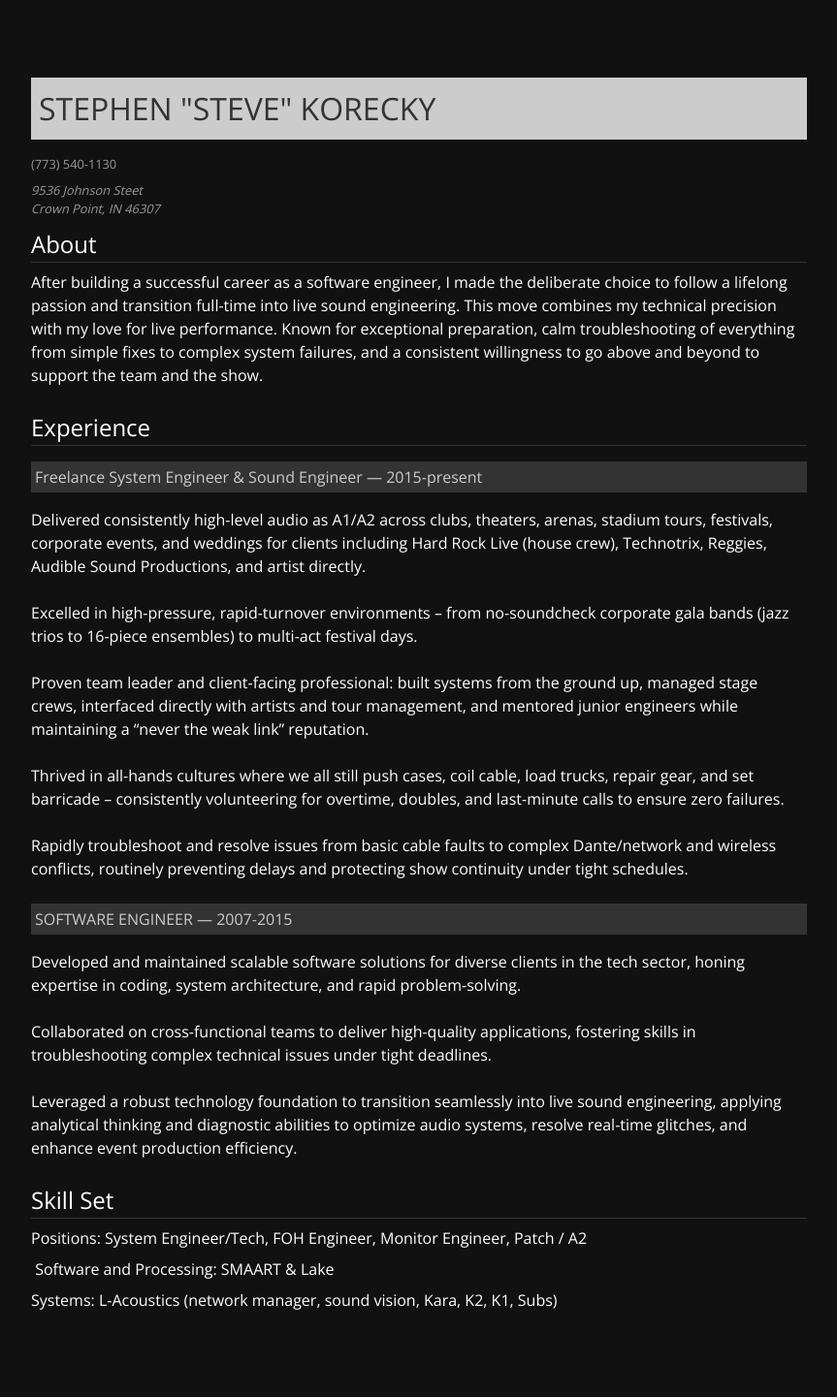
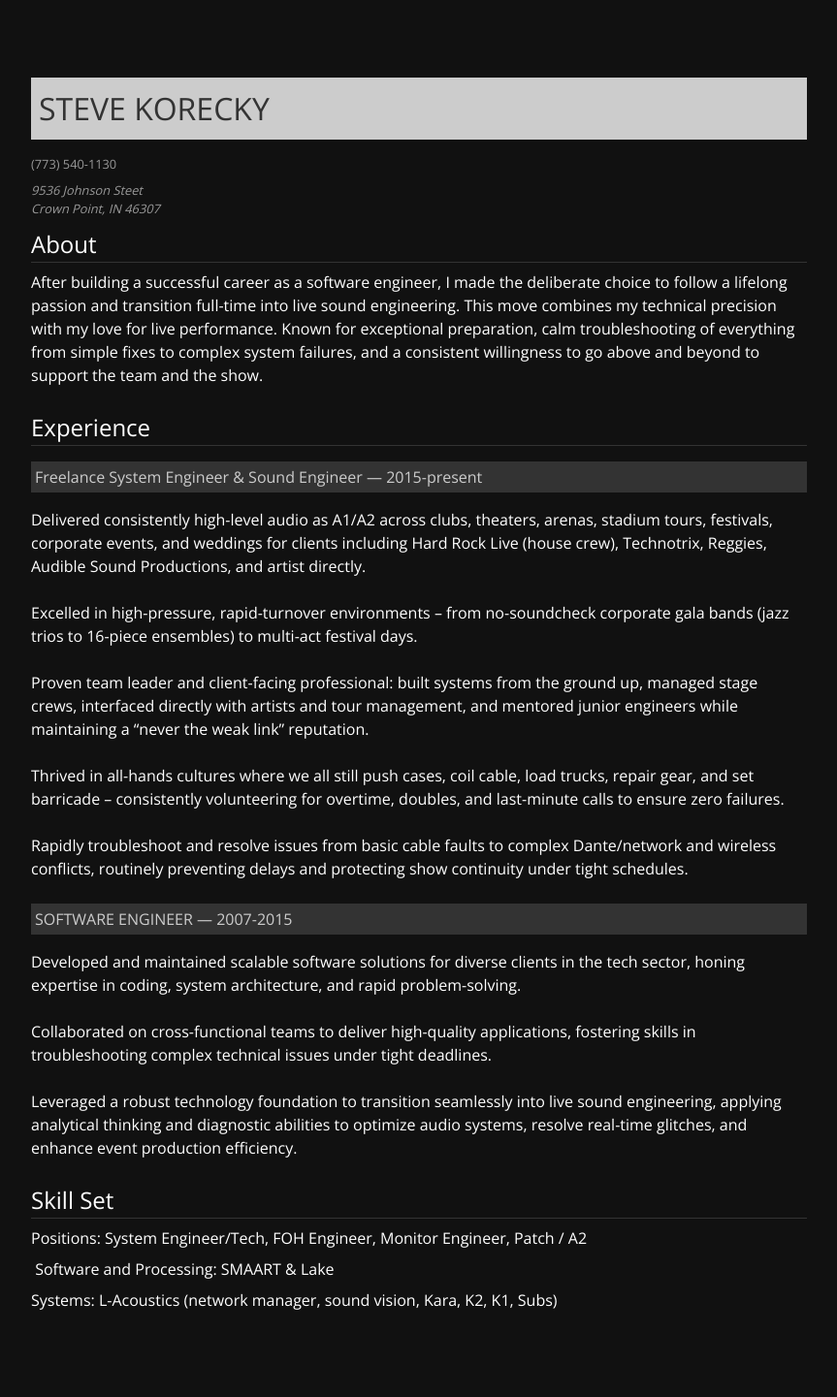
Before and after one commit to skorecky/skorecky.github.io, a Jekyll site: the page built from resume.html, in a window 1280 px wide. Shown: the whole page at 97% size, without its empty margins (208-1071 px from the left). Built offline with Jekyll 4.4.1, drawn with Linux system fonts in a browser that asks for light colours.

Commit message:
updating resume name

```diff
--- a/resume.html
+++ b/resume.html
@@ -2,7 +2,7 @@
 layout: default
 ---
 <div class="resume">
-  <h1>STEPHEN "STEVE" KORECKY</h1>
+  <h1>STEVE KORECKY</h1>
   <phone>(773) 540-1130</phone>
   <address>9536 Johnson Steet <br/>Crown Point, IN 46307</address>
   <h2>About</h2>
```
